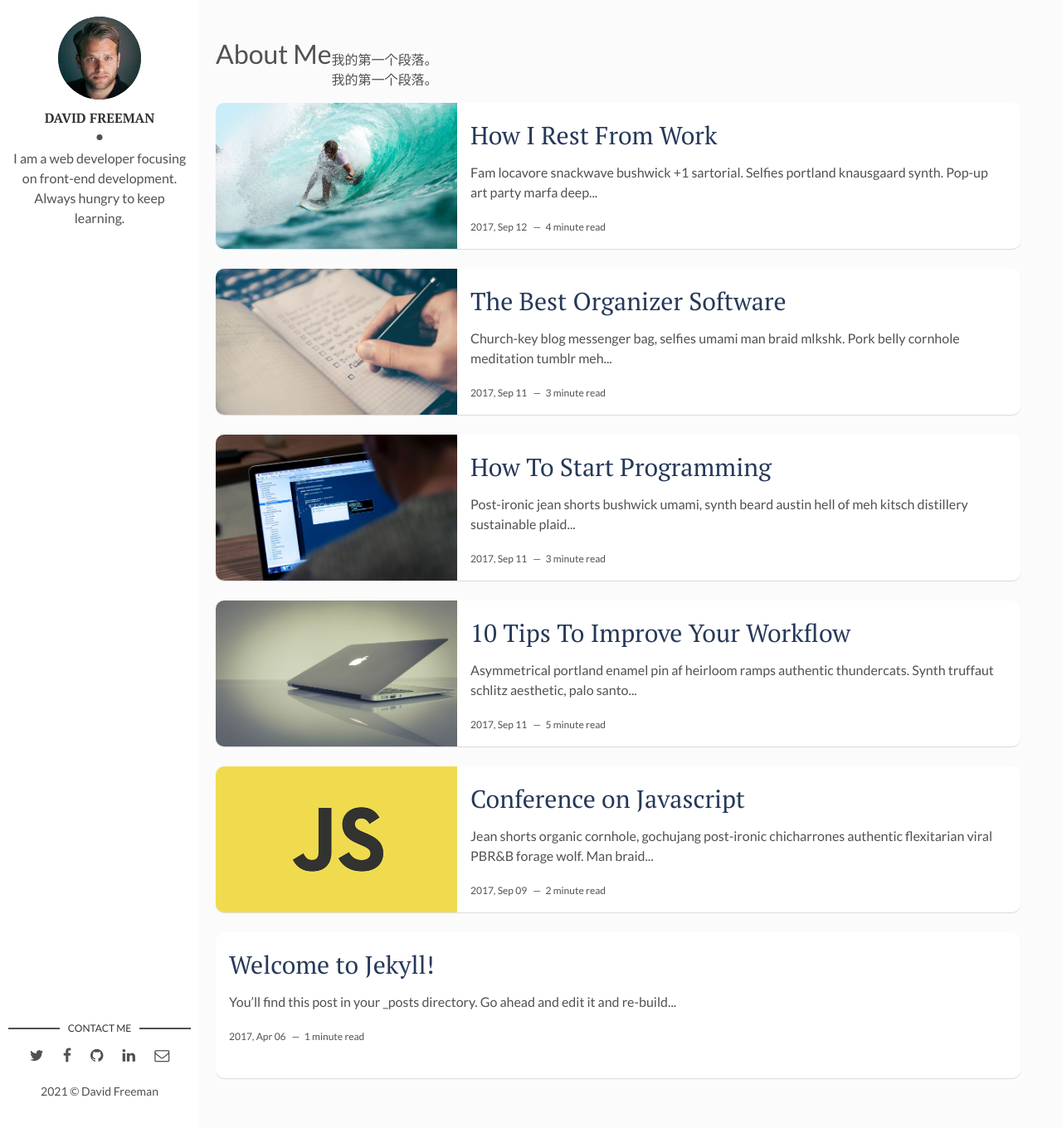
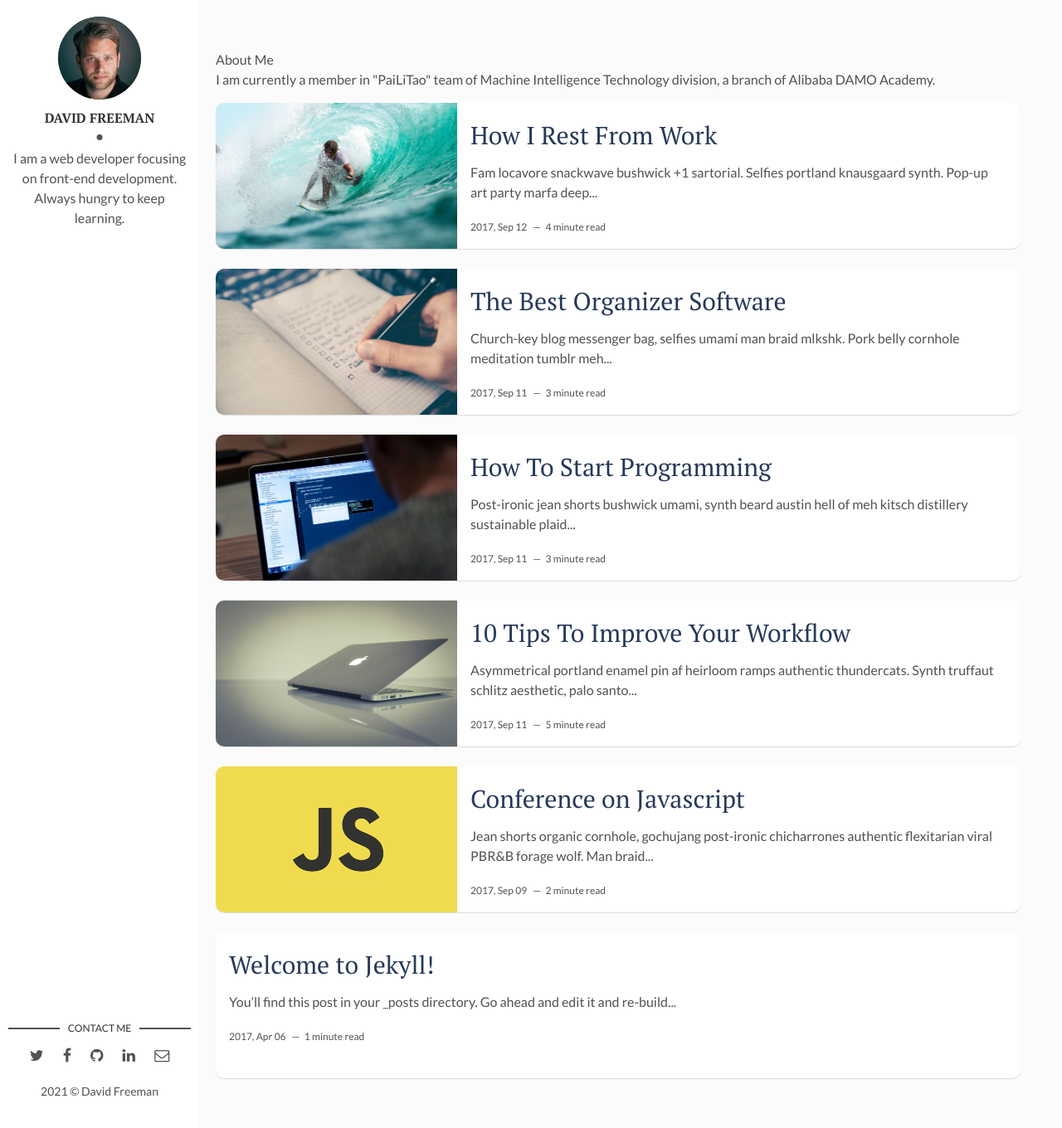
Before and after one commit to kangzhao2/kangzhao2.github.io, a Jekyll site: the page built from index.html, in a window 1280 px wide and 1360 px high. Shown: the whole window at 83% size. Built offline with Jekyll 4.4.1, drawn with Linux system fonts in a browser that asks for light colours; the list of posts is cut into pages by our own code.

Commit message:
Update index.html

```diff
--- a/index.html
+++ b/index.html
@@ -2,8 +2,7 @@
 layout: main
 ---
 <body>
-  <h1>About Me</h1>
-  <p><br>我的第一个段落。<br>我的第一个段落。</p>
+  <p><br>About Me<br>I am currently a member in "PaiLiTao" team of Machine Intelligence Technology division, a branch of Alibaba DAMO Academy.</p>
 </body>
 
 {% for post in paginator.posts %}
```
